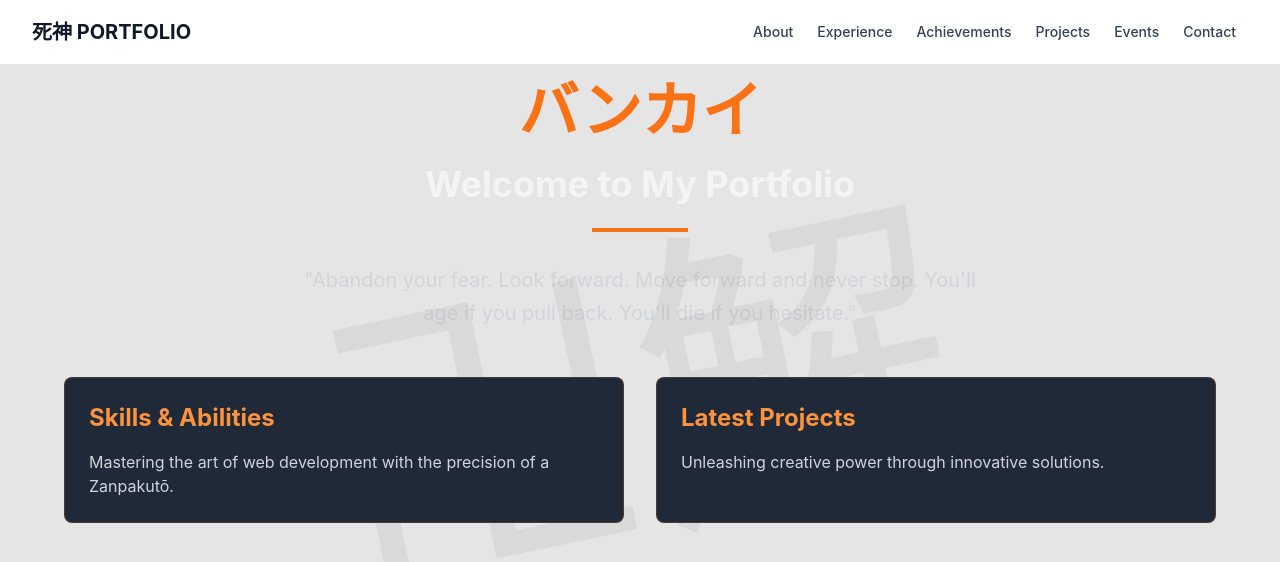
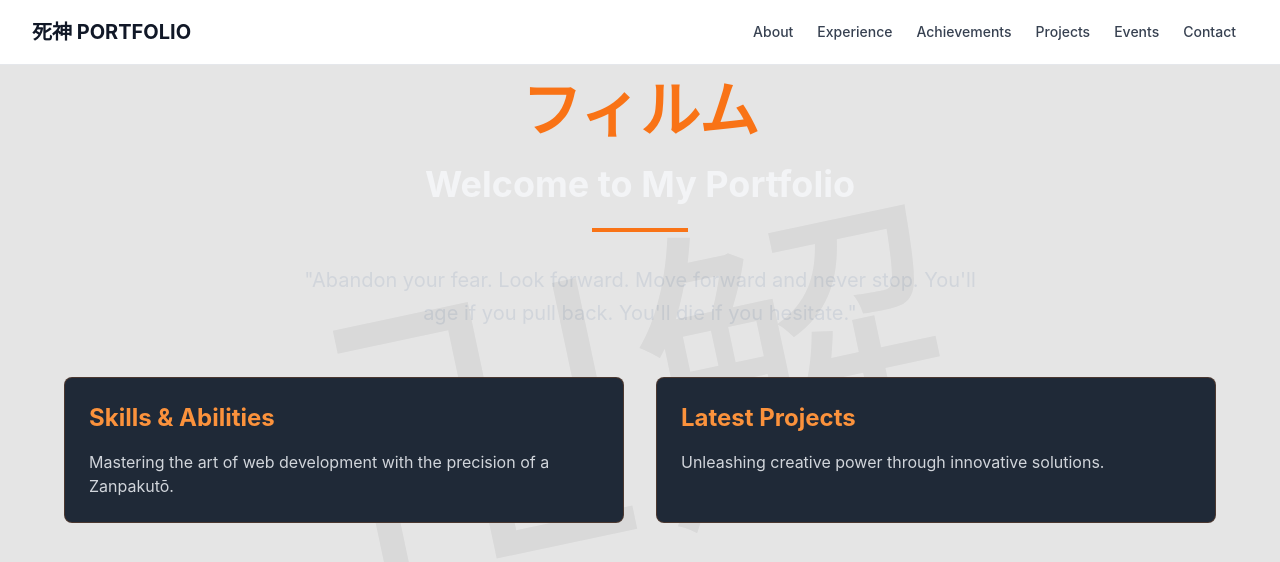
Before and after one commit to 5hyfilm/portfolio, a Next.js app: page / in a window 1280 px wide. Shown: the top 562 px of the page. Built offline with nearby package versions, Linux system fonts and the light colour scheme.

Commit message:
change name

```diff
--- a/src/app/page.tsx
+++ b/src/app/page.tsx
@@ -5,7 +5,7 @@ export default function Home() {
       <div className="max-w-6xl mx-auto">
         <div className="text-center mb-12">
           <h1 className="text-6xl font-bold mb-6 text-orange-500 font-japanese">
-            バンカイ
+            フィルム
           </h1>
           <h2 className="text-4xl font-bold mb-6 text-gray-100">
             Welcome to My Portfolio
@@ -27,13 +27,18 @@ export default function Home() {
         {/* Main content sections */}
         <div className="grid md:grid-cols-2 gap-8 relative z-10">
           <div className="bg-gray-800 p-6 rounded-lg border border-orange-500/20 hover:border-orange-500/40 transition-colors duration-300">
-            <h3 className="text-2xl font-bold mb-4 text-orange-400">Skills & Abilities</h3>
+            <h3 className="text-2xl font-bold mb-4 text-orange-400">
+              Skills & Abilities
+            </h3>
             <p className="text-gray-300">
-              Mastering the art of web development with the precision of a Zanpakutō.
+              Mastering the art of web development with the precision of a
+              Zanpakutō.
             </p>
           </div>
           <div className="bg-gray-800 p-6 rounded-lg border border-orange-500/20 hover:border-orange-500/40 transition-colors duration-300">
-            <h3 className="text-2xl font-bold mb-4 text-orange-400">Latest Projects</h3>
+            <h3 className="text-2xl font-bold mb-4 text-orange-400">
+              Latest Projects
+            </h3>
             <p className="text-gray-300">
               Unleashing creative power through innovative solutions.
             </p>
@@ -41,5 +46,5 @@ export default function Home() {
         </div>
       </div>
     </div>
-  )
+  );
 }
```
